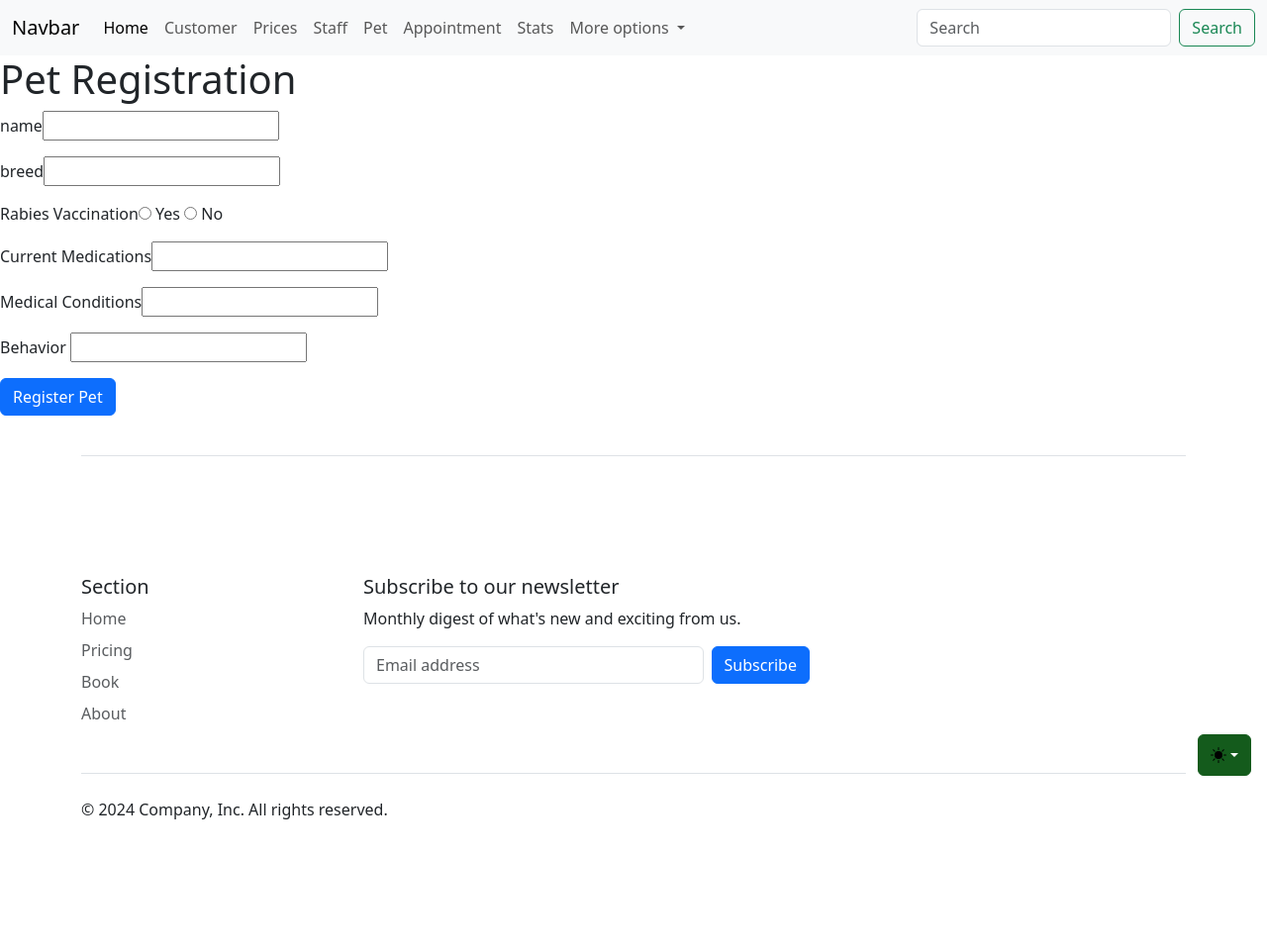
After one commit to codeE99/Databases-Project, a Flask app: page /pet in a window 1280 px wide. The commit adds this page. Shown: the whole page at 99% size. Run offline with Flask 3, Linux system fonts and the light colour scheme; data that the repository does not hold is empty; some libraries are stand-ins or nearby versions.

Commit message:
Added pet.html, added app.route for pet, and edited the nav bar a little bit.

```diff
--- a/app.py
+++ b/app.py
@@ -1,7 +1,9 @@
-#!/usr/bin/python3
+#! /usr/bin/python3
 
-from flask import Flask, render_template, request, jsonify
+from flask import Flask, render_template, request, jsonify, session, redirect, url_for
 from flask_mysqldb import MySQL
+import json
+import MySQLdb.cursors
 import MySQLdb.cursors, re, hashlib
 
 app = Flask(__name__)
@@ -17,5 +19,30 @@ mysql = MySQL(app)
 def index():
     return render_template('index.html')
 
+@app.route('/pet', methods=['GET','POST'])
+def pet():
+    msg=''
+
+    if request.method == 'GET':
+        cursor=mysql.connection.cursor()
+        cursor.execute('SELECT * FROM pet')
+        cursor.close()
+        return render_template('pet.html')
+
+    if request.method == 'POST':
+        name=request.form['name']
+        breed=request.form['breed']
+        rabies_vacc = 1 if request.form['rabies_vacc'] == 'yes' else 0
+        current_meds=request.form['medications']
+        med_conditions=request.form['conditions']
+        behavior=request.form['behavior']
+        cursor = mysql.connection.cursor()
+        cursor.execute("INSERT INTO pet (Name, Breed, Medical_RabiesVac,Current_Meds, Medical_Conditions,Behavior) VALUES(%s,%s,%s,%s,%s,%s)", [name, breed, rabies_vacc,current_meds, med_conditions, behavior])
+        mysql.connection.commit()
+        cursor.close()
+        msg='Pet added!'
+        return render_template ('pet.html',msg=msg)
+
+
 if __name__ == '__main__':
     app.run(debug=True)
--- a/static/images/desktop.ini
+++ /dev/null
@@ -1,2 +0,0 @@
-[.ShellClassInfo]
-IconResource=C:\Program Files\Google\Drive File Stream\105.0.1.0\GoogleDriveFS.exe,26
--- a/static/styles/desktop.ini
+++ /dev/null
@@ -1,2 +0,0 @@
-[.ShellClassInfo]
-IconResource=C:\Program Files\Google\Drive File Stream\105.0.1.0\GoogleDriveFS.exe,26
--- a/templates/include/desktop.ini
+++ /dev/null
@@ -1,2 +0,0 @@
-[.ShellClassInfo]
-IconResource=C:\Program Files\Google\Drive File Stream\105.0.1.0\GoogleDriveFS.exe,26
--- a/templates/include/navbar.html
+++ b/templates/include/navbar.html
@@ -19,7 +19,7 @@
           <a class="nav-link" href="/facultysearch">Staff</a>
         </li>
         <li class="nav-item">
-          <a class="nav-link" href="/newfaculty">Pet</a>
+          <a class="nav-link" href="/pet">Pet</a>
         </li>
         <li class="nav-item">
           <a class="nav-link" href="/search">Appointment</a>
--- /dev/null
+++ b/templates/pet.html
@@ -0,0 +1,29 @@
+{% extends  '/include/layout.html' %}
+{% block content %}
+
+<!DOCTYPE html>
+<html lang="en">
+<head>
+  <meta charset="UTF-8">
+  <title>Dog Dayz Salon</title>
+  <meta name="viewport" content="width=device-width, initial-scale=1">
+  <link href="https://cdn.jsdelivr.net/npm/bootstrap@5.3.3/dist/css/bootstrap.min.css" rel="stylesheet">
+</head>
+<body>
+    <h1>Pet Registration</h1>
+        <form action="/pet" method="POST">
+           <p>name<input type="text" name="name"/></p>
+           <p>breed<input type="text" name="Breed"></p>
+           <p>Rabies Vaccination<input type="radio" name="rabies_vaccination" value="yes" id="yes">
+            <label for= "yes"> Yes</label>
+            <input type="radio" name="rabies_vaccination" value="no" id="no">
+            <label for="no">No</label></p>
+            <p>Current Medications<input type="text" name="medications"/></p>
+            <p>Medical Conditions<input type="text" name="conditions"/></p>
+            <p>Behavior <input type="text" name="behavior"/></p>
+            <button type="submit" class="btn btn-primary">Register Pet</button>
+        </form>
+</body>
+</html>
+
+{% endblock %}
```
